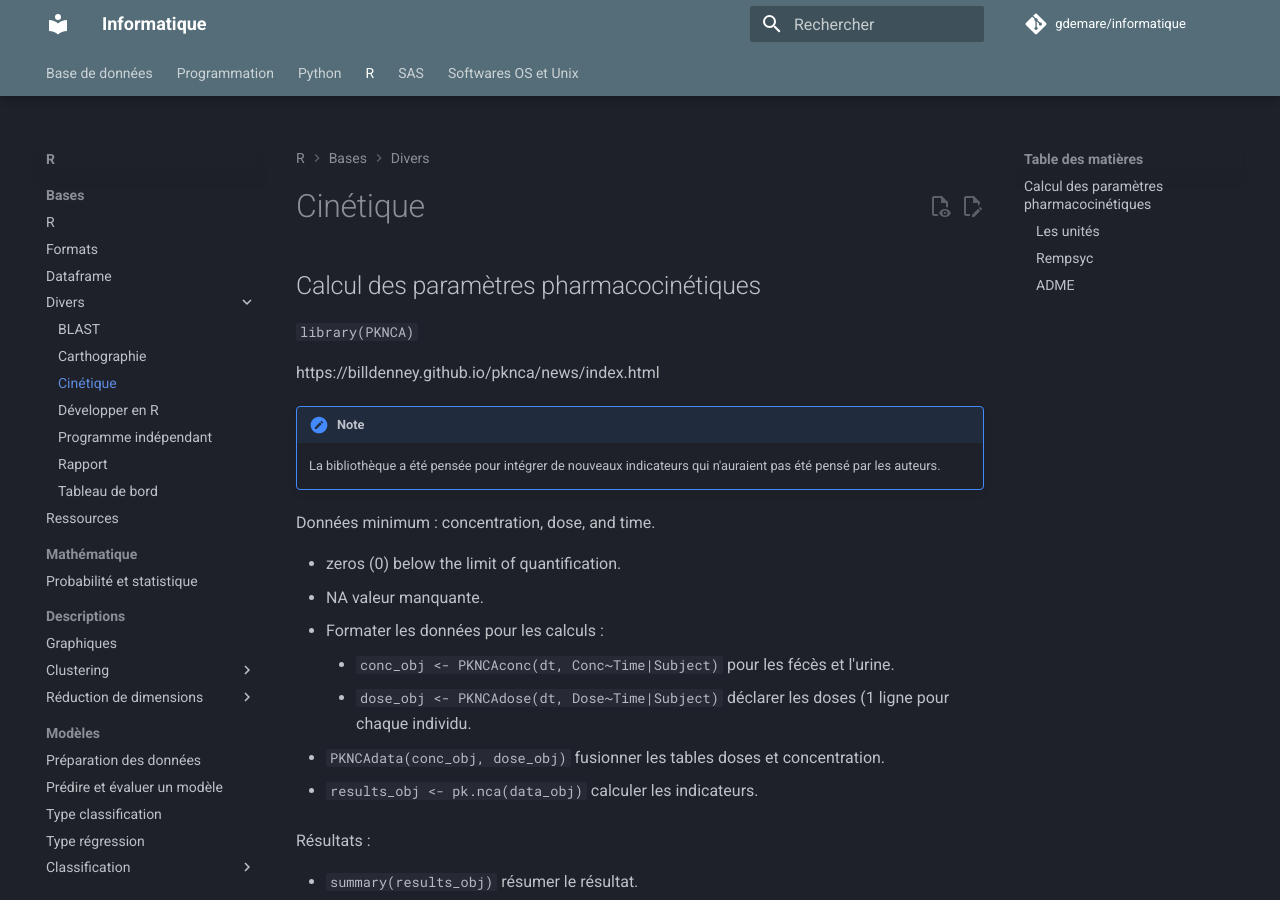
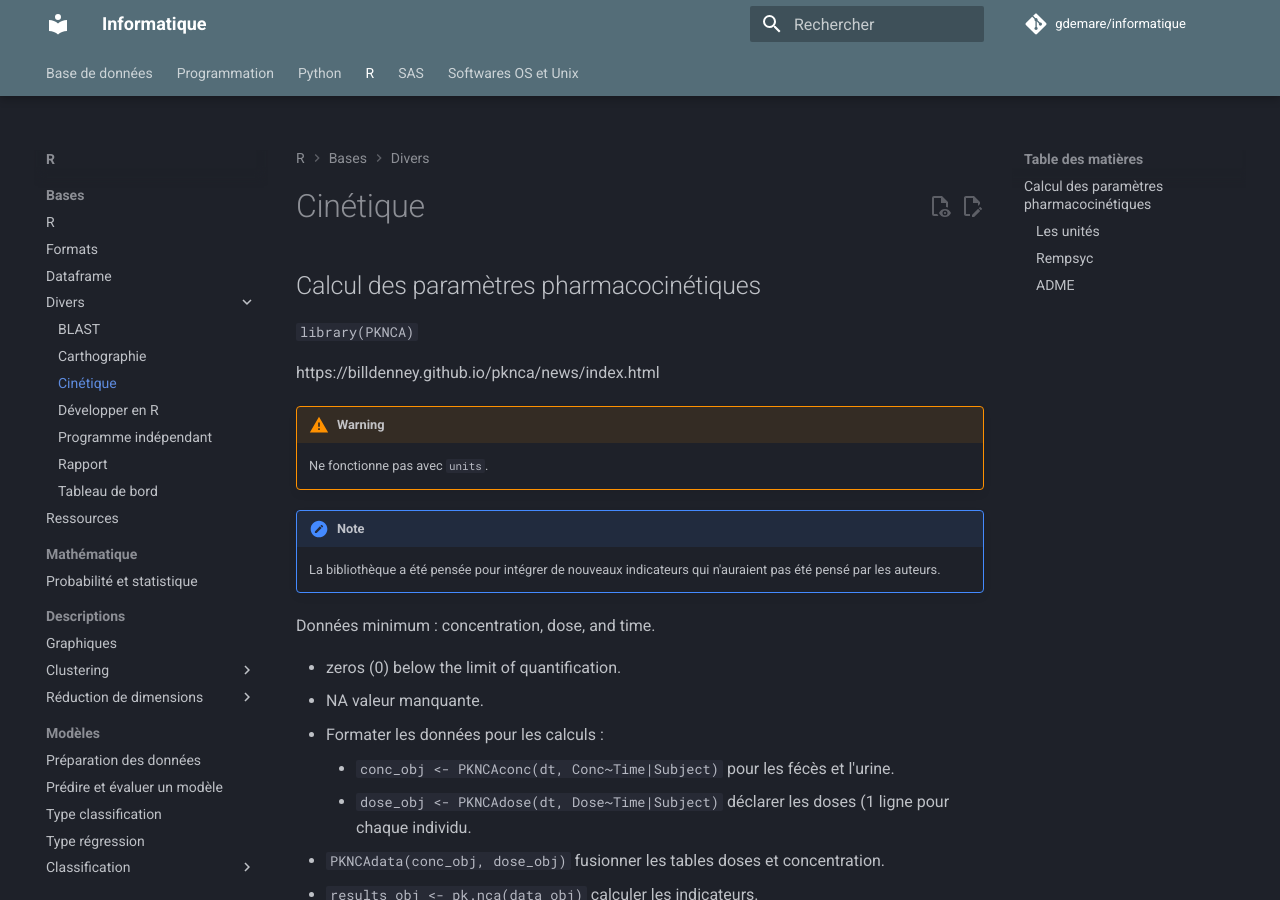
Before and after one commit to gdemare/Informatique, an MkDocs documentation site: the page built from docs/r/cinetique_r.md, in a window 1280 px wide and 900 px high. Built offline with MkDocs 1.6.1 and Material for MkDocs 9.7.7, drawn with Linux system fonts in a browser that asks for light colours; comment, search, counter and statistics services are not loaded.

Commit message:
Update cinetique_r.md

```diff
--- a/docs/r/cinetique_r.md
+++ b/docs/r/cinetique_r.md
@@ -3,6 +3,9 @@
 `library(PKNCA)`
 
 https://billdenney.github.io/pknca/news/index.html
+
+!!! warning
+    Ne fonctionne pas avec `units`.
 
 !!! note
     La bibliothèque a été pensée pour intégrer de nouveaux indicateurs qui n'auraient pas été pensé par les auteurs.
@@ -28,7 +31,6 @@ Résultats :
 ### Les unités
 
 `library(units)`
-
 
 !!! warning
     Quand il n'y a pas d'unité, mettre "".
```
